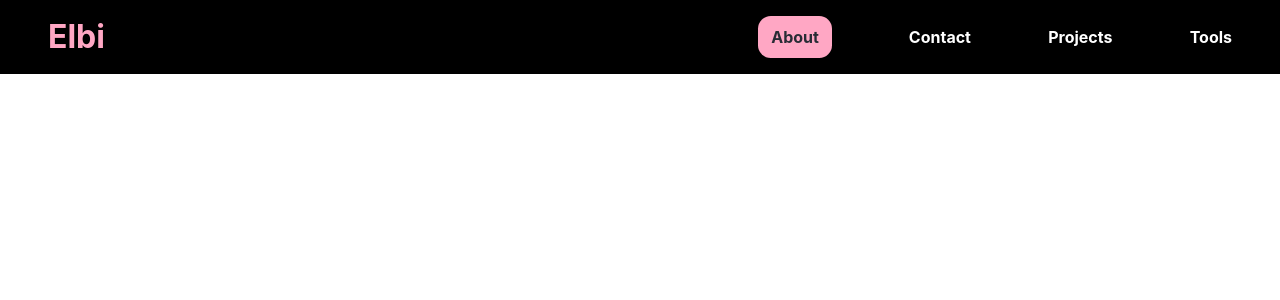
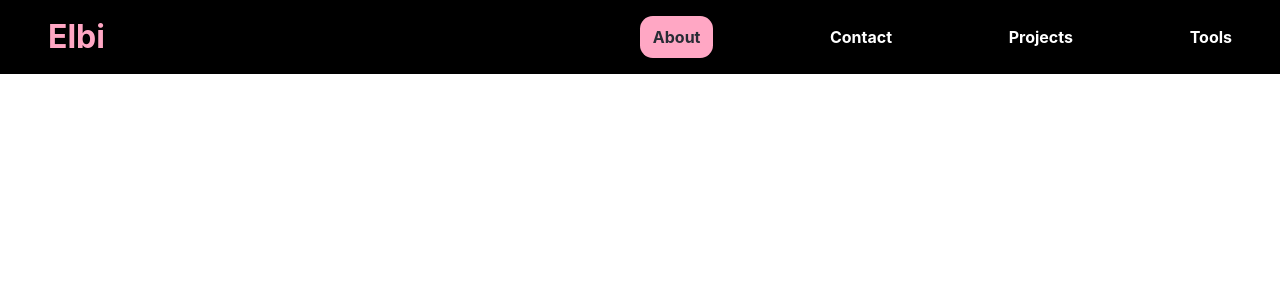
Before and after one commit to ElbiGans04/new-portofolio, a Next.js app: page / in a window 1280 px wide. Shown: the top 300 px of the page. Built offline with nearby package versions, Linux system fonts and the light colour scheme.

Commit message:
membuat icon silang pada navbar

```diff
--- a/Components/Navbar.js
+++ b/Components/Navbar.js
@@ -1,7 +1,9 @@
 import styled from 'styled-components';
 import Link from 'next/link'
+import {useState} from 'react'
 
 function NavBar ({active}) {
+    let [navbarOpen, setNavbarOpen] = useState(false);
     return (
         <Navbar>
             <NavbarHead>
@@ -11,6 +13,13 @@ function NavBar ({active}) {
                     </NavbarHeadItem>
                 </Link>
             </NavbarHead>
+
+            <NavbarButton>
+                <NavbarButtonInput defaultValue={navbarOpen} type="checkbox"></NavbarButtonInput>
+                <NavbarButtonSpan></NavbarButtonSpan>
+                <NavbarButtonSpan></NavbarButtonSpan>
+                <NavbarButtonSpan></NavbarButtonSpan>
+            </NavbarButton>
 
             <NavbarMain>
                 <Link href="/about" as="/about/f">
@@ -46,14 +55,66 @@ export default NavBar;
 const Navbar = styled.nav`
     width: 100%;
     padding: 1rem 3rem;
-    display: flex;
-    justify-content: space-between;
+    display: grid;
+    grid-template-columns: 2fr 1fr;
+    justify-items: center;
     align-items: center;
     background-color: black;
+    position: relative;
+
+    @media (min-width: 768px) {
+        & {
+            grid-template-columns: 1fr 1fr;
+        }
+    }
+`;
+
+const NavbarButton = styled.div`
+    display: flex;
+    flex-direction: column;
+    justify-content: space-between;
+    z-index:3;
+    position: relative;
+    width: 40px;
+    height: 100%;
+
+    & input:checked ~ span:nth-child(2) {
+        transform: rotate(45deg) translateY(15px) translateX(9px);;
+    }
+
+    & input:checked ~ span:nth-child(3) {
+        display: none;
+    }
+
+    & input:checked ~ span:nth-child(4) {
+        transform: rotate(-45deg) translateY(-13px) translateX(7px);;
+    }
+    @media (min-width: 768px) {
+        & {
+            display: none;
+        }
+    }
+`;
+
+const NavbarButtonInput = styled.input`
+    position: absolute;
+    top: 0;
+    left: 0;
+    width: 100%;
+    height: 100%;
+    opacity:0;
+    cursor: pointer;
+`;
+
+const NavbarButtonSpan = styled.span`
+    width: 100%;
+    height: 10%;
+    background-color: var(--pink);
+    transition: .5s;
 `;
 
 const NavbarHead = styled.div`
-    width: 60%;
+    justify-self: start;
 `;
 
 const Items = styled.p`
@@ -69,9 +130,21 @@ const NavbarHeadItem = styled(Items)`
 
 const NavbarMain = styled.div`
     display: flex;
-    width: 40%;
     justify-content: space-between;
     align-items: center;
+    width: 100%;
+    @media (max-width: 768px) {
+        & {
+            top: -999px;
+            left: 0;
+            position: fixed;
+            width: 100%;
+            height: 100%;
+            flex-direction: column;
+            padding: 3rem 0;
+            background-color: var(--dark);
+        }
+    }
 `;
 
 const ItemsActive = styled(Items)`
```
